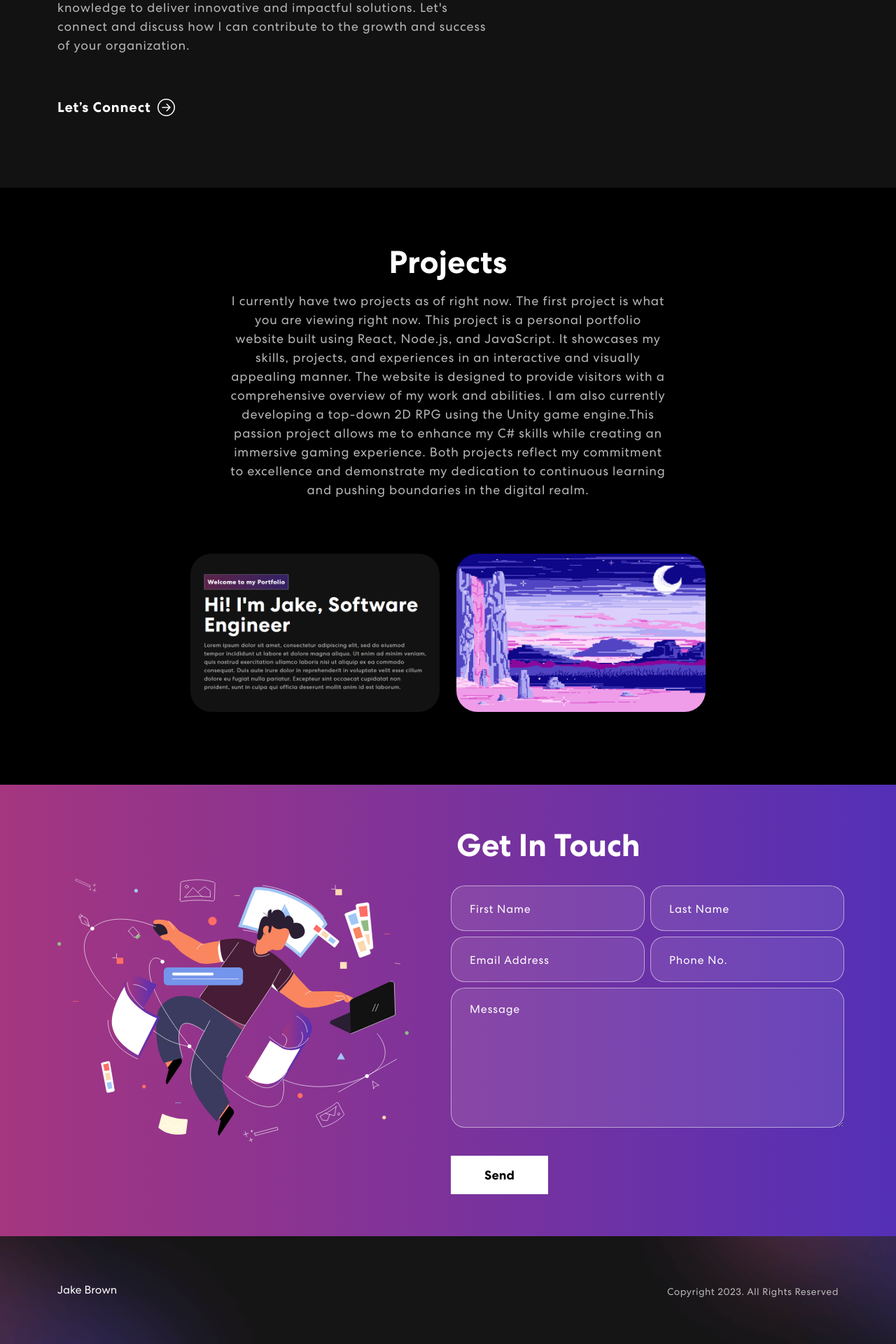
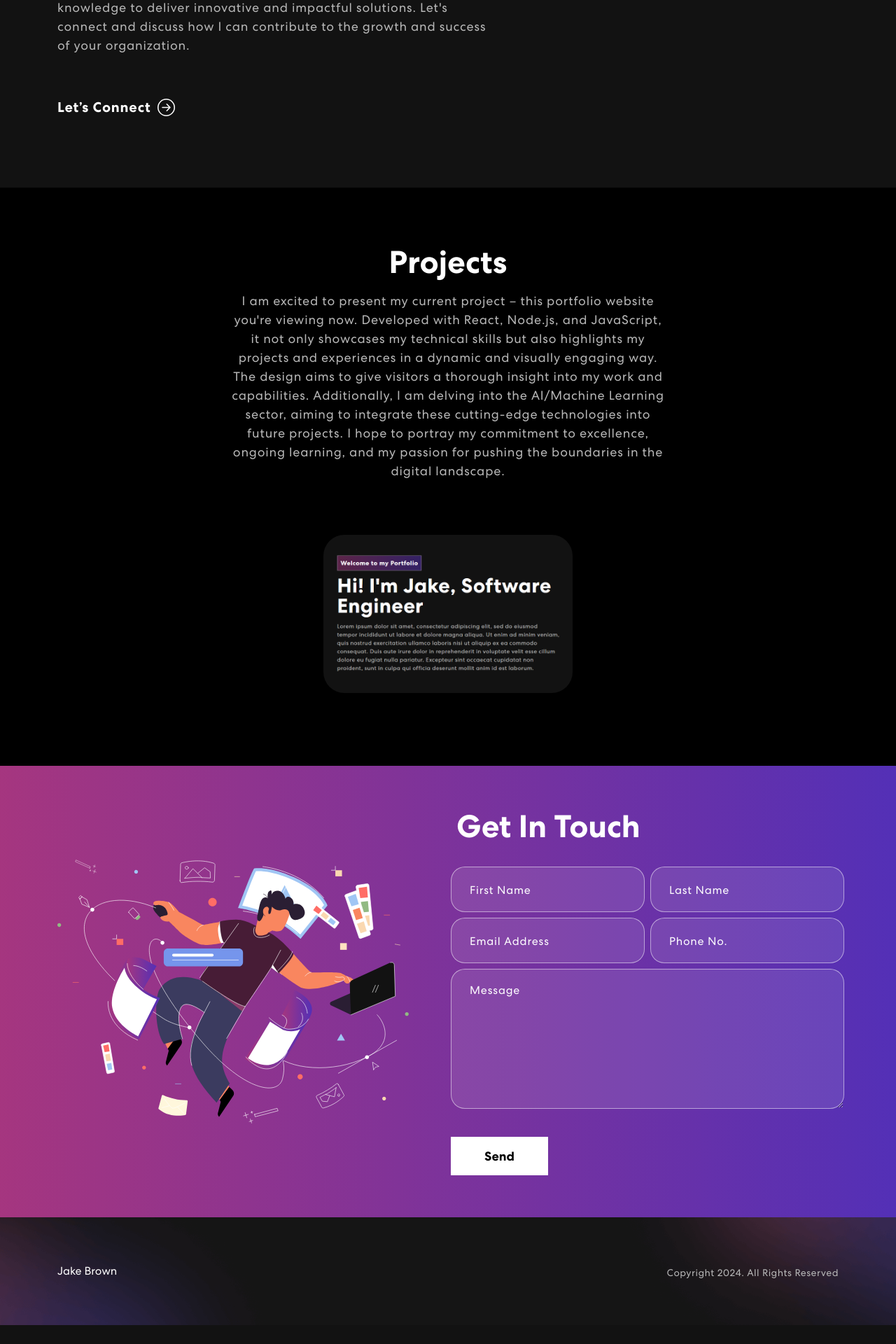
Before and after one commit to JakeBrown27/Personal-Portfolio, a React (Create React App) app in the folder personal-portfolio/: page / in a window 1280 px wide. Shown: the part 660-2580 px from the top of the page at 70% size. After the commit the page ends 2553 px from the top, so only its background shows below. Built offline with nearby package versions, Linux system fonts and the light colour scheme.

Commit message:
Update to projects tab

```diff
--- a/personal-portfolio/src/components/Footer.js
+++ b/personal-portfolio/src/components/Footer.js
@@ -9,7 +9,7 @@
             Jake Brown
           </Col>
           <Col size={12} sm={6} className="text-sm-end">
-            <p>Copyright 2023. All Rights Reserved</p>
+            <p>Copyright 2024. All Rights Reserved</p>
           </Col>
         </Row>
       </Container>
--- a/personal-portfolio/src/components/Projects.js
+++ b/personal-portfolio/src/components/Projects.js
@@ -6,7 +6,7 @@
 import 'animate.css';
 import TrackVisibility from 'react-on-screen';
 
-const projectText = `I currently have two projects as of right now. The first project is what you are viewing right now. This project is a personal portfolio website built using React, Node.js, and JavaScript. It showcases my skills, projects, and experiences in an interactive and visually appealing manner. The website is designed to provide visitors with a comprehensive overview of my work and abilities. I am also currently developing a top-down 2D RPG using the Unity game engine.This passion project allows me to enhance my C# skills while creating an immersive gaming experience. Both projects reflect my commitment to excellence and demonstrate my dedication to continuous learning and pushing boundaries in the digital realm.`;
+const projectText = `I am excited to present my current project – this portfolio website you're viewing now. Developed with React, Node.js, and JavaScript, it not only showcases my technical skills but also highlights my projects and experiences in a dynamic and visually engaging way. The design aims to give visitors a thorough insight into my work and capabilities. Additionally, I am delving into the AI/Machine Learning sector, aiming to integrate these cutting-edge technologies into future projects. I hope to portray my commitment to excellence, ongoing learning, and my passion for pushing the boundaries in the digital landscape.`;
 
 export const Projects = () => {
   const projects = [
@@ -14,11 +14,6 @@
       title: 'Personal Portfolio',
       description: 'React, Node.js, Javascript, Docker',
       imgUrl: projImg1,
-    },
-    {
-      title: 'Top Down 2D RPG',
-      description: '(Coming Soon)',
-      imgUrl: projImg2,
     },
   ];
 
```
